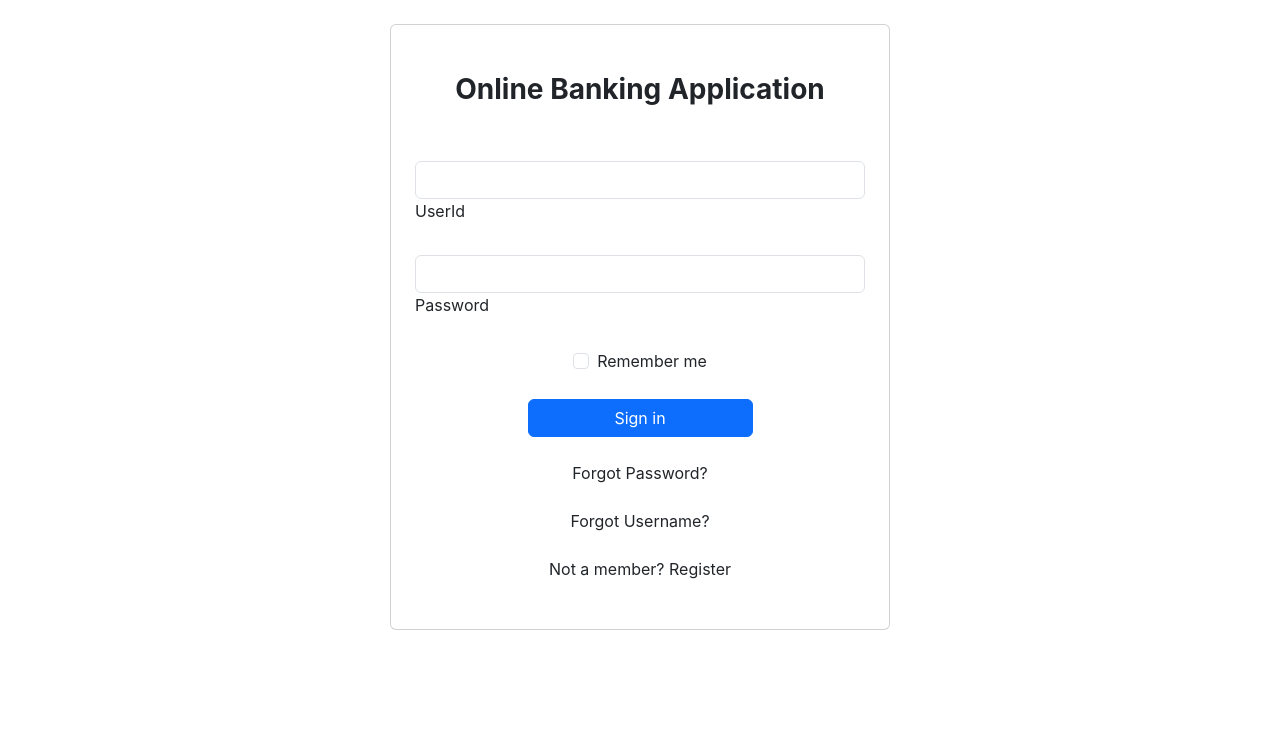
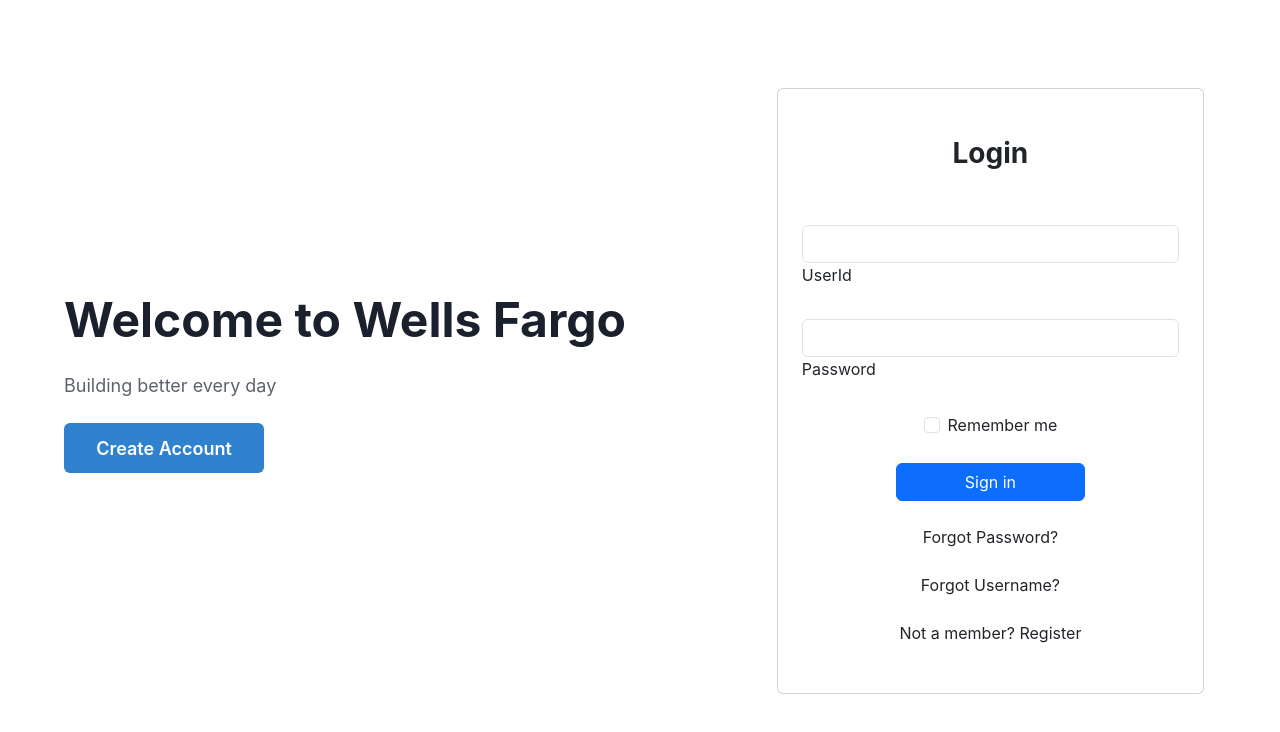
Before and after one commit to Vanoita/Banking_App, a React (Create React App) app: page / in a window 1280 px wide. Before the commit this address led to /login. Shown: the top 732 px of the page. Built offline with nearby package versions, Linux system fonts and the light colour scheme.

Commit message:
Home and transaction history

```diff
--- a/src/components/Home.js
+++ b/src/components/Home.js
@@ -1,18 +1,93 @@
-import { Navigate, useLocation} from "react-router-dom";
+import { Navigate, useLocation } from "react-router-dom";
+import {
+  Box,
+  Button,
+  Flex,
+  Image,
+  Spacer,
+  Text,
+  useMediaQuery,
+  Card,
+  CardHeader,
+  CardBody,
+  CardFooter, Heading
+} from "@chakra-ui/react";
+import { Link} from 'react-router-dom';
+import Login from './Login.js';
+function Home() {
+  const [isLargerThan62] = useMediaQuery("(min-width: 62em)");
+  const location = useLocation();
+  return (
+    /*localStorage.getItem('username') ? */ <>
+      <Flex
+        alignItems="center"
+        w="full"
+        px={isLargerThan62 ? "16" : "6"}
+        py="16"
+        minHeight="90vh"
+        justifyContent="space-between"
+        flexDirection={isLargerThan62 ? "row" : "column"}
+      >
+        <Box
+          mr={isLargerThan62 ? "6" : "0"}
+          w={isLargerThan62 ? "60%" : "full"}
+        >
+          <Text
+            fontSize={isLargerThan62 ? "5xl" : "4xl"}
+            fontWeight="bold"
+            mb="4"
+          >
+            {" "}
+            Welcome to Wells Fargo
+          </Text>
 
-function Home(){
-    const location = useLocation();
-    return localStorage.getItem('username') ? (
-        <div>
-            <h1>Hi {localStorage.getItem('username')}! Welcome to Online Banking Application</h1>
-        </div>
-    ):(
+          <Text mb="6" fontSize={isLargerThan62 ? "lg" : "base"} opacity={0.7}>
+            Building better every day
+          </Text>
+
+          <Button
+            w="200px"
+            colorScheme="blue"
+            variant="solid"
+            h="50px"
+            size={isLargerThan62 ? "lg" : "md"}
+            mb={isLargerThan62 ? "0" : "10"}
+          >
+            <Link to="/createAccount">Create Account</Link>
+          </Button>
+        </Box>
+
+        <Spacer />
+
+        <Flex
+          w={isLargerThan62 ? "40%" : "full"}
+          alignItems="center"
+          justifyContent="center"
+        >
+          {/* <Card align="center">
+            <CardHeader>
+              <Heading size="md"> Customer dashboard</Heading>
+            </CardHeader>
+            <CardBody>
+              <Text>
+                View a summary of all your customers over the last month.
+              </Text>
+            </CardBody>
+            <CardFooter>
+              <Button colorScheme="blue">View here</Button>
+            </CardFooter>
+          </Card> */}
+          <Login/>
+        </Flex>
+      </Flex>
+    </>
+  ); /*:(
         <Navigate
             replace={true}
             to="/login"
             state={{ from: `${location.pathname}${location.search}` }}
         />
-    )
+    )*/
 }
 
 export default Home;
--- a/src/components/Login.js
+++ b/src/components/Login.js
@@ -37,7 +37,7 @@
             <div className="container d-flex flex-row justify-content-center align-items-center mt-4">
                 <div className='card' style={{ width: "100%", maxWidth: "500px" }}>
                     <form className="p-4" onSubmit={submitActionHandler}>
-                        <h3 className="my-4 text-center fw-bold" style={{ paddingBottom: "30px" }}>Online Banking Application</h3>
+                        <h3 className="my-4 text-center fw-bold" style={{ paddingBottom: "30px" }}>Login</h3>
                         <div class="form-outline mb-4">
                             <input type="text" class="form-control" value={userId} onChange={e => setUserId(e.target.value)} />
                             <label class="form-label">UserId</label>
--- a/src/components/TransactionHistory.js
+++ b/src/components/TransactionHistory.js
@@ -11,21 +11,29 @@
     Th,
     Td,
     TableCaption,
-    TableContainer, Input
+    TableContainer, Input, Select
 } from "@chakra-ui/react";
 import axios from "axios";
 
 function TransactionHistory() {
     const [tDetails, setTDetails] = useState([
        {
-         id:"",
-        date:""
+         'id':'',
+        'date':'',
+        'accNo':'',
+        'rName':'',
+        'rAccNo':'',
+        'mode':'',
+        'amount':'',
+        'remarks':''
     }
     ]);
     const [accNo, setAccNo] = useState([1, 2, 3, 4]);
     const navigate = useNavigate();
     const baseURL = "http://localhost:8080/checkLogin";
+    const type="";
     const userId = 'react170';//localStorage.get('username');
+    const [selectAccNo,setSelectAccNo]=useState("");
     const [dateFilter, setDateFilter] = useState({
         startDate: null,
         endDate: null
@@ -54,6 +62,7 @@
 
     useEffect(() => {
         getDetails();
+        fetchAccNo();
     }, []);
     return (
         <>
@@ -61,8 +70,8 @@
                 <title>Transaction History</title>
             </Helmet>
 
-            <h2>Transaction History</h2>
-            <Table>
+            <h2 p={'100 px'}>Transaction History</h2>
+            <Table align="center" maxWidth={'75%'} p={'20 px'}>
                 <Tbody>
                     <Tr>
                         <Th>
@@ -79,6 +88,13 @@
                                 size="md"
                                 type="date"
                             />
+                        </Th>
+                        <Th>
+                        <Select placeholder='Select Account Number' value={selectAccNo} onChange={e => setSelectAccNo(e.target.value)}>
+                                    {accNo.map(accNumber => (
+                                        <option>{accNumber}</option>
+                                    ))}
+                                </Select>
                         </Th>
                     </Tr>
                 </Tbody>
@@ -101,14 +117,20 @@
                         </Tr>
                     </Thead>
                     <Tbody>
-                        {/* /*tDetails.map(() => (
-                            {/* <Tr>
-                                <Td>{id}</Td>
-                                <Td>{date}</Td>
+                    {tDetails.map(details => {
+                            <Tr>
+                                <Td>{details.id}</Td>
+                                <Td>{details.date}</Td>
+                                <Td>{details.accNo}</Td>
+                                    <Td>{details.rName}</Td>
+                                    <Td>{details.rAccNo}</Td>
+                                <Td>{details.mode}</Td>
+                                <Td>{details.amount}</Td>
+                                <Td>{details.remarks}</Td>
                             </Tr>
 
-                        ))*/ }
-                        <Tr>
+                            })}
+                        {/* <Tr>
                             <Td>001</Td>
                             <Td>08/17/2023</Td>
                             <Td>13345</Td>
@@ -128,7 +150,7 @@
                             <Td>Fund transfer</Td>
                             <Td isNumeric>14500</Td>
                             <Td>Trial</Td>
-                        </Tr>
+                        </Tr> */}
 
 
                     </Tbody>
```
